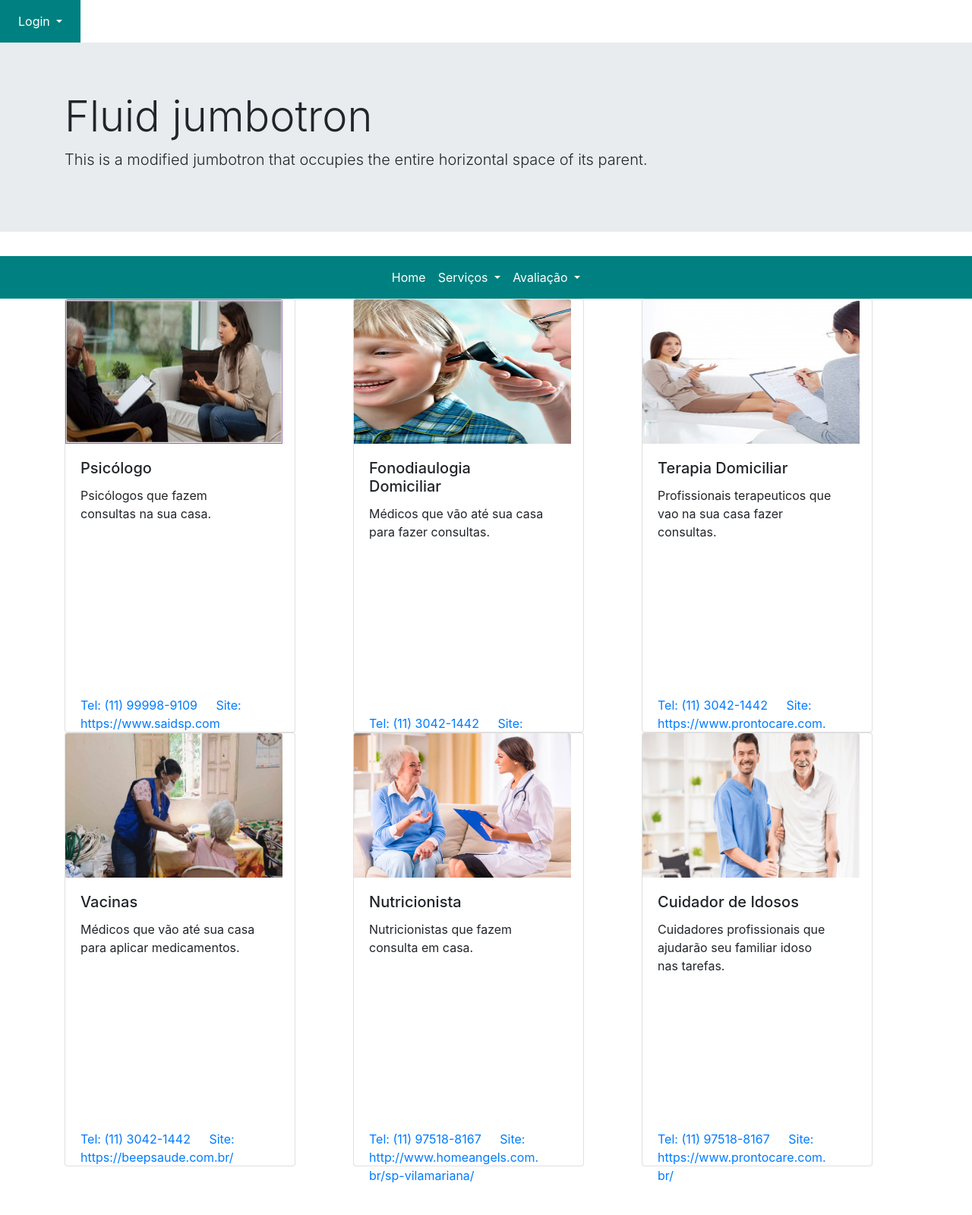
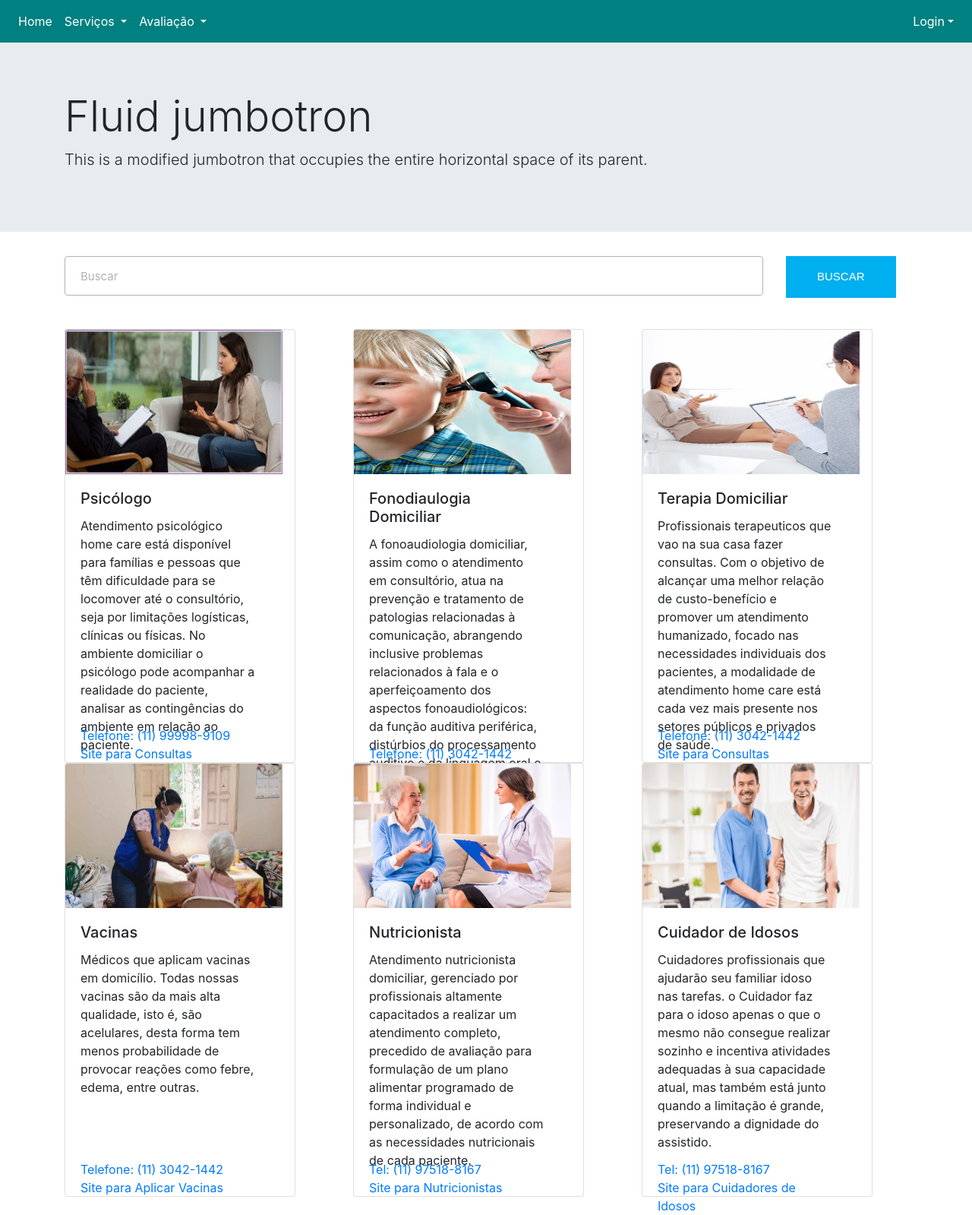
Before and after one commit to rogerzsilva/sitebusca, a plain HTML site: page servico-saude.html in a window 1280 px wide. Shown: the whole page at 76% size. Before the commit the page ends 1559 px from the top, so only its background shows below. Drawn offline with nearby package versions, Linux system fonts and the light colour scheme.

Commit message:
alteracao nos cards

```diff
--- a/servico-saude.html
+++ b/servico-saude.html
@@ -5,57 +5,30 @@
     <meta name="viewport" content="width=device-width, initial-scale=1, shrink-to-fit=no">
     <!-- Bootstrap core CSS -->
     <link rel="stylesheet" href="https://stackpath.bootstrapcdn.com/bootstrap/4.4.1/css/bootstrap.min.css" integrity="sha384-Vkoo8x4CGsO3+Hhxv8T/Q5PaXtkKtu6ug5TOeNV6gBiFeWPGFN9MuhOf23Q9Ifjh" crossorigin="anonymous">
-    <link href="css/style.css" rel="stylesheet" type="text/css">
+ <link href="css/style.css" rel="stylesheet" type="text/css">
     <!-- FAVICON -->
     <link href="img/favicon.png" rel="shortcut icon">
     <title>Serviços de Saúde</title>
   </head>
   <body>
-    <div class="row no-gutters">
-       <nav class="navbar navbar-expand-lg navbar-light bg-light">
-         <div class="collapse navbar-collapse" id="navbarSupportedContent">
-           <ul class="navbar-nav justify-content-end">
-             <li class="nav-item dropdown">
-               <a class="nav-link dropdown-toggle" href="#" id="navbarDropdown" role="button" data-toggle="dropdown" aria-haspopup="true" aria-expanded="false">
-                 Login
-               </a>
-               <div class="dropdown-menu" aria-labelledby="navbarDropdown">
-                 <a class="dropdown-item" href="#">Entrar</a>
-                 <a class="dropdown-item" href="#">Cadastro Usuario</a>
-                 <div class="dropdown-divider"></div>
-                 <a class="dropdown-item" href="#">Cadastro Prestador</a>
-               </div>
-             </li>
-            </ul>
-         </div>
-       </nav>
-    </div>
-    <div class="jumbotron jumbotron-fluid">
-      <div class="container">
-        <h1 class="display-4">Fluid jumbotron</h1>
-        <p class="lead">This is a modified jumbotron that occupies the entire horizontal space of its parent.</p>
-      </div>
-    </div>
-
-    <nav class="navbar navbar-expand-lg navbar-light bg-light">
-      <!--<a class="navbar-brand" href="#">Navbar</a>-->
+    <nav class="navbar navbar-expand-lg bg-light">
       <button class="navbar-toggler" type="button" data-toggle="collapse" data-target="#navbarSupportedContent" aria-controls="navbarSupportedContent" aria-expanded="false" aria-label="Toggle navigation">
         <span class="navbar-toggler-icon"></span>
       </button>
 
       <div class="collapse navbar-collapse" id="navbarSupportedContent">
-        <ul class="navbar-nav mx-auto">
+        <ul class="navbar-nav ">
           <li class="nav-item active">
-            <a class="nav-link" href="#">Home <span class="sr-only">(current)</span></a>
+            <a class="nav-link" href="index.html">Home <span class="sr-only">(current)</span></a>
           </li>
           <li class="nav-item dropdown">
             <a class="nav-link dropdown-toggle" href="#" id="navbarDropdown" role="button" data-toggle="dropdown" aria-haspopup="true" aria-expanded="false">
               Serviços
             </a>
             <div class="dropdown-menu" aria-labelledby="navbarDropdown">
-              <a class="dropdown-item" href="#">Home Care</a>
-              <a class="dropdown-item" href="#">Saúde</a>
-              <a class="dropdown-item" href="#">Transporte</a>
+              <a class="dropdown-item filtro-busca" name="home-care" href="homecare.html">Home Care</a>
+              <a class="dropdown-item filtro-busca" name="saude"href="servico-saude.html">Saúde</a>
+              <a class="dropdown-item filtro-busca" name="transporte" href="transp.html">Transporte</a>
             </div>
           </li>
           <li class="nav-item dropdown">
@@ -63,12 +36,56 @@
               Avaliação
             </a>
             <div class="dropdown-menu" aria-labelledby="navbarDropdown">
-              <a class="dropdown-item" href="#">Prestadores</a>
-              <a class="dropdown-item" href="#">Usuarios</a>
+              <a class="dropdown-item" href="avaliacao-prestadores.html">Prestadores</a>
+              <a class="dropdown-item" href="avaliacao-usuario.html">Usuarios</a>
           </li>
         </ul>
       </div>
+      <ul class="navbar-nav ml-auto">
+        <li class="nav-item dropdown">
+          <a class="nav-link dropdown-toggle" href="#" id="navbarDropdown" role="button" data-toggle="dropdown"
+            aria-haspopup="true" aria-expanded="false"> Login</a>
+          <div class="dropdown-menu" aria-labelledby="navbarDropdown">
+            <a class="dropdown-item" href="#">Entrar</a>
+            <a class="dropdown-item" href="#">Cadastro Usuario</a>
+            <a class="dropdown-item" href="#">Cadastro Prestador</a>
+          </div>
+        </li>
+      </ul>
     </nav>
+
+    <div class="jumbotron jumbotron-fluid">
+      <div class="container">
+        <h1 class="display-4">Fluid jumbotron</h1>
+        <p class="lead">This is a modified jumbotron that occupies the entire horizontal space of its parent.</p>
+      </div>
+    </div>
+    <section class="banner bg-banner-one">
+      <div class="container">
+        <div class="row">
+          <div class="col-lg-12">
+            <!-- Content Block -->
+            <div class="row">
+              <div class="col col-lg-10 col-md-10 col-sm-10">
+                <input type="text" class="form-control main white" name="busca" placeholder="Buscar" id="input-buscar">
+              </div>
+              <div class="col col-lg-2 col-md-2 col-sm-2">
+                <input type="button" class="btn btn-main-md" id="buscar" value="buscar">
+              </div>
+            </div>
+          </div>
+        </div>
+      </div>
+    </section>
+   <!-- <div class="row no-gutters">
+    </div>
+   <!-- <div class="row no-gutters">
+        <div class="col-12 col-md-10 mx-auto">
+          Lorem Ipsum is simply dummy text of the printing and typesetting industry. Lorem Ipsum has been the industry's standard dummy text ever since the 1500s, when an unknown printer took a galley of type and scrambled it to make a type specimen book. It has survived not only five centuries, but also the leap into electronic typesetting, remaining essentially unchanged. It was popularised in the 1960s with the release of Letraset sheets containing Lorem Ipsum passages, and more recently with desktop publishing software like Aldus PageMaker including versions of Lorem Ipsum.
+          Lorem Ipsum is simply dummy text of the printing and typesetting industry. Lorem Ipsum has been the industry's standard dummy text ever since the 1500s, when an unknown printer took a galley of type and scrambled it to make a type specimen book. It has survived not only five centuries, but also the leap into electronic typesetting, remaining essentially unchanged. It was popularised in the 1960s with the release of Letraset sheets containing Lorem Ipsum passages, and more recently with desktop publishing software like Aldus PageMaker including versions of Lorem Ipsum.
+        </div>
+    </div> -->
+    <br>
 
       <div class="container">
         <div class="row">
@@ -76,9 +93,9 @@
               <img class="card-img-top" src="img/psicologoshomecare.jpg" alt="Imagem de capa do card">
               <div class="card-body">
                  <h5 class="card-title">Psicólogo</h5>
-                 <p class="card-text">Psicólogos que fazem consultas na sua casa.</p>
-                <a href="#" class="card-link">Tel: (11) 99998-9109</a>
-                <a href="#" class="card-link">Site: https://www.saidsp.com</a>
+                 <p class="card-text">Atendimento psicológico home care está disponível para famílias e pessoas que têm dificuldade para se locomover até o consultório, seja por limitações logísticas, clínicas ou físicas. No ambiente domiciliar o psicólogo pode acompanhar a realidade do paciente, analisar as contingências do ambiente em relação ao paciente.</p>
+                <a href="#" class="card-link">Telefone: (11) 99998-9109</a>
+             <br>         <a href="https://www.saidsp.com" class="card-link">Site para Consultas</a>
             </div>
         </div>
     </div>
@@ -87,9 +104,9 @@
               <img class="card-img-top" src="img/fonoaudiologia.jpg" alt="Imagem de capa do card">
                 <div class="card-body">
                 <h5 class="card-title">Fonodiaulogia Domiciliar</h5>
-                <p class="card-text">Médicos que vão até sua casa para fazer consultas.</p>
-                <a href="#" class="card-link">Tel: (11) 3042-1442</a>
-                <a href="#" class="card-link">Site: https://www.prontocare.com.br/</a>
+                <p class="card-text">A fonoaudiologia domiciliar, assim como o atendimento em consultório, atua na prevenção e tratamento de patologias relacionadas à comunicação, abrangendo inclusive problemas relacionados à fala e o aperfeiçoamento dos aspectos fonoaudiológicos: da função auditiva periférica, distúrbios do processamento auditivo e da linguagem oral e escrita.</p>
+                <a href="#" class="card-link">Telefone: (11) 3042-1442</a>
+              <br>  <a href="https://www.prontocare.com.br" class="card-link">Site para Fonodiaulogia Domicilar</a>
             </div>
         </div>
     </div>
@@ -98,23 +115,20 @@
               <img class="card-img-top" src="img/terapiaemcasa.jpg" alt="Imagem de capa do card">
                 <div class="card-body">
                 <h5 class="card-title">Terapia Domiciliar</h5>
-                <p class="card-text"> Profissionais terapeuticos que vao na sua casa fazer consultas.</p>
-                <a href="#" class="card-link">Tel: (11) 3042-1442</a>
-                <a href="#" class="card-link">Site: https://www.prontocare.com.br/</a>
+                <p class="card-text"> Profissionais terapeuticos que vao na sua casa fazer consultas. Com o objetivo de alcançar uma melhor relação de custo-benefício e promover um atendimento humanizado, focado nas necessidades individuais dos pacientes, a modalidade de atendimento home care está cada vez mais presente nos setores públicos e privados de saúde.</p>
+                <a href="#" class="card-link">Telefone: (11) 3042-1442</a>
+                    <br>  <a href="https://www.prontocare.com.br" class="card-link">Site para Consultas Terapêuticas</a>
             </div>
         </div>
     </div>
-
-
-
         <div class="col-sm">
             <div class="card" style="width: 19rem;">
               <img class="card-img-top" src="img/vacinaemcasa.jpeg" alt="Imagem de capa do card">
                 <div class="card-body">
                 <h5 class="card-title">Vacinas</h5>
-                <p class="card-text">Médicos que vão até sua casa para aplicar medicamentos.</p>
-                <a href="#" class="card-link">Tel: (11) 3042-1442</a>
-                <a href="#" class="card-link">Site: https://beepsaude.com.br/</a>
+                <p class="card-text">Médicos que aplicam vacinas em domicílio. Todas nossas vacinas são da mais alta qualidade, isto é, são acelulares, desta forma tem menos probabilidade de provocar reações como febre, edema, entre outras.</p>
+                <a href="#" class="card-link">Telefone: (11) 3042-1442</a>
+             <br>   <a href="https://beepsaude.com.br/" class="card-link">Site para Aplicar Vacinas</a>
             </div>
         </div>
     </div>
@@ -124,9 +138,9 @@
   <img class="card-img-top" src="img/nutricionistaemcasa.jpeg" alt="Imagem de capa do card">
     <div class="card-body">
     <h5 class="card-title">Nutricionista</h5>
-    <p class="card-text">Nutricionistas que fazem consulta em casa.</p>
+    <p class="card-text">Atendimento nutricionista domiciliar, gerenciado por profissionais altamente capacitados a realizar um atendimento completo, precedido de avaliação para formulação de um plano alimentar programado de forma individual e personalizado, de acordo com as necessidades nutricionais de cada paciente.</p>
         <a href="#" class="card-link">Tel: (11) 97518-8167</a>
-        <a href="#" class="card-link">Site: http://www.homeangels.com.br/sp-vilamariana/</a>
+     <br>   <a href="http://www.homeangels.com.br/sp-vilamariana/" class="card-link">Site para Nutricionistas</a>
             </div>
         </div>
     </div>
@@ -136,9 +150,9 @@
   <img class="card-img-top" src="img/cuidadordeidosos.png" alt="Imagem de capa do card">
     <div class="card-body">
     <h5 class="card-title">Cuidador de Idosos</h5>
-    <p class="card-text">Cuidadores profissionais que ajudarão seu familiar idoso nas tarefas.</p>
+    <p class="card-text">Cuidadores profissionais que ajudarão seu familiar idoso nas tarefas. o Cuidador faz para o idoso apenas o que o mesmo não consegue realizar sozinho e incentiva atividades adequadas à sua capacidade atual, mas também está junto quando a limitação é grande, preservando a dignidade do assistido.</p>
         <a href="#" class="card-link">Tel: (11) 97518-8167</a>
-        <a href="#" class="card-link">Site: https://www.prontocare.com.br/</a>
+      <br>  <a href="https://www.prontocare.com.br" class="card-link">Site para Cuidadores de Idosos</a>
             </div>
         </div>
     </div>
```
